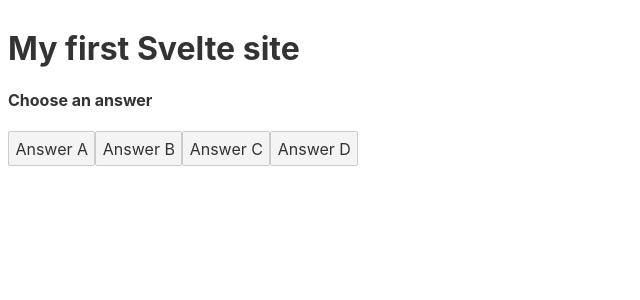
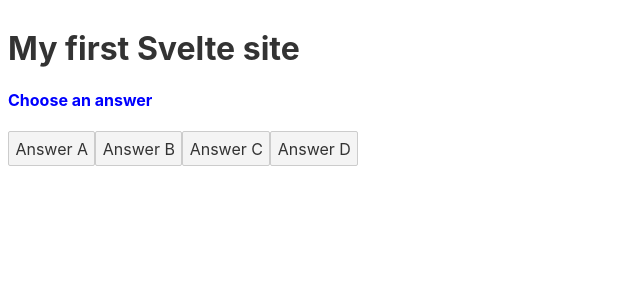
Before and after one commit to RhyG/svelte-quiz, a Svelte app: page / in a window 1280 px wide. Shown: the top 300 px of the page, without its empty margins (0-640 px from the left). Built offline with nearby package versions, Linux system fonts and the light colour scheme.

Commit message:
CSS basics.

```diff
--- a/src/App.svelte
+++ b/src/App.svelte
@@ -1,6 +1,12 @@
 <script>
-	import Quiz from './Quiz.svelte';
+  import Quiz from "./Quiz.svelte";
 </script>
 
 <h1>My first Svelte site</h1>
 <Quiz quizName="New Quiz" />
+
+<style>
+  :global(h4) {
+    color: blue;
+  }
+</style>
--- a/src/Quiz.svelte
+++ b/src/Quiz.svelte
@@ -4,12 +4,11 @@
   let result = "";
   let correctAnswer: Answer = "b";
 
-    let answers: Answer[] = [ "a", "b", "c", "d" ]
+  let answers: Answer[] = ["a", "b", "c", "d"];
 
   function pickAnswer(answer: Answer) {
-        console.log('Picked', answer);
     if (answer === correctAnswer) {
-            result = "Correct"!
+      result = "Correct"!;
       return;
     }
 
@@ -20,7 +19,7 @@
 
 <div>
   {#if result}
-        <h4>{result}</h4>
+    <h4 class={`${result === "Correct" ? "correct" : "incorrect"}`}>{result}</h4>
   {:else}
     <h4>Choose an answer</h4>
   {/if}
@@ -29,3 +28,13 @@
     <button on:click={() => pickAnswer(answer)}>Answer {answer.toUpperCase()}</button>
   {/each}
 </div>
+
+<style>
+  .correct {
+    color: green;
+  }
+
+  .incorrect {
+    color: red;
+  }
+</style>
```
Lines whose indentation alone changed are shown as unchanged.
